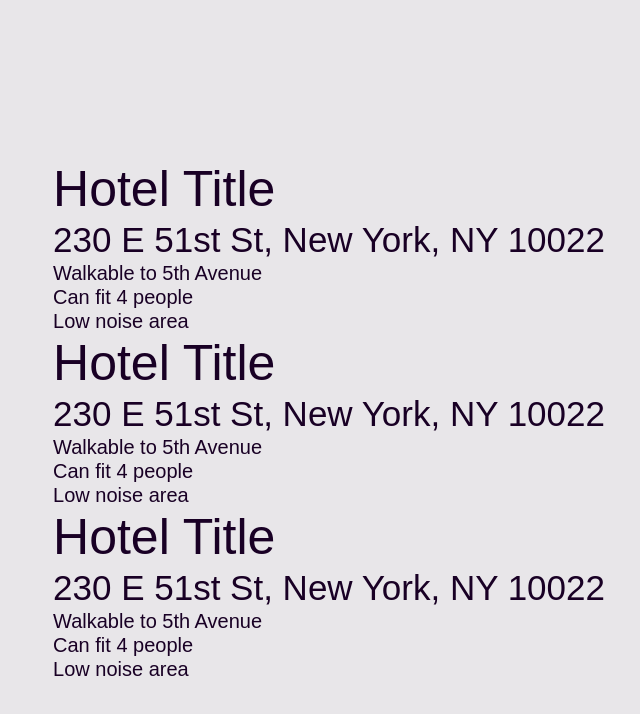
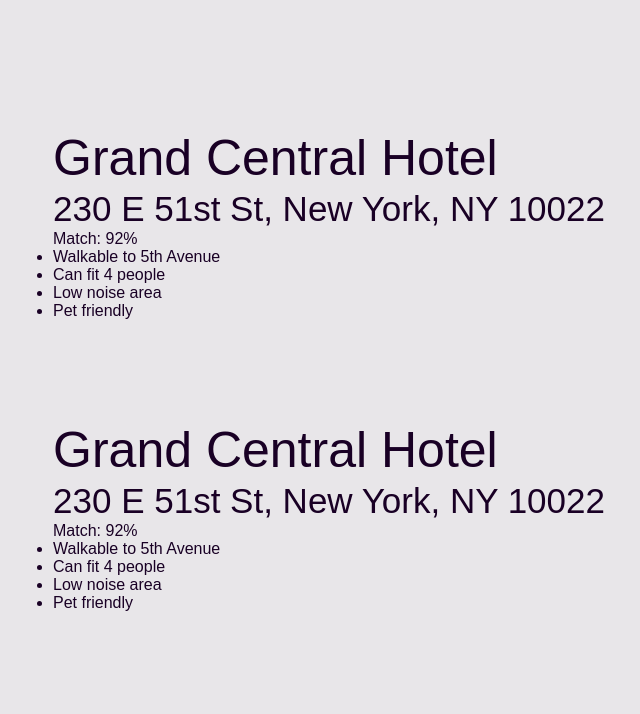
Before and after one commit to zaidcontractor/ai-powered-hotel-search, a React (Vite) app in the folder frontend/hotel-frontend/: page /results in a window 1280 px wide. Shown: the top 714 px of the page, without its empty margins (311-951 px from the left). Built offline with nearby package versions, Linux system fonts and the light colour scheme; a web font is replaced by a local one.

Commit message:
Edited template

```diff
--- a/frontend/hotel-frontend/src/components/Result.jsx
+++ b/frontend/hotel-frontend/src/components/Result.jsx
@@ -1,17 +1,19 @@
 import "../styles/Results.css";
 
-function Result() {
+function Results() {
   return (
-    <>
-      <div className="v-flex">
-        <h4>Hotel Title</h4>
-        <h5>230 E 51st St, New York, NY 10022</h5>
-        <p>Walkable to 5th Avenue</p>
-        <p>Can fit 4 people</p>
-        <p>Low noise area</p>
-      </div>
-    </>
+    <div className="result-box">
+      <h4>Grand Central Hotel</h4>
+      <h5>230 E 51st St, New York, NY 10022</h5>
+      <div className="match-score">Match: 92%</div>
+      <ul className="description-list">
+        <li>Walkable to 5th Avenue</li>
+        <li>Can fit 4 people</li>
+        <li>Low noise area</li>
+        <li>Pet friendly</li>
+      </ul>
+    </div>
   );
 }
 
-export default Result;
+export default Results;
--- a/frontend/hotel-frontend/src/pages/Results.jsx
+++ b/frontend/hotel-frontend/src/pages/Results.jsx
@@ -5,10 +5,11 @@ import Result from "../components/Result.jsx";
 function Home() {
   return (
     <>
-      <div className="main-flex">
-        <Result />
-        <Result />
-        <Result />
+      <div className="result-container">
+        <div className="main-flex">
+          <Result />
+          <Result />
+        </div>
       </div>
     </>
   );
--- a/frontend/hotel-frontend/src/styles/Results.css
+++ b/frontend/hotel-frontend/src/styles/Results.css
@@ -1,7 +1,9 @@
 @import url('https://fonts.googleapis.com/css2?family=Murecho');
 @import url('https://fonts.googleapis.com/css2?family=Gabarito');
 
-.v-flex {
+
+.result-box {
+    margin-bottom: 100px;
     display: flex;
     flex-direction: column;
 }
```
